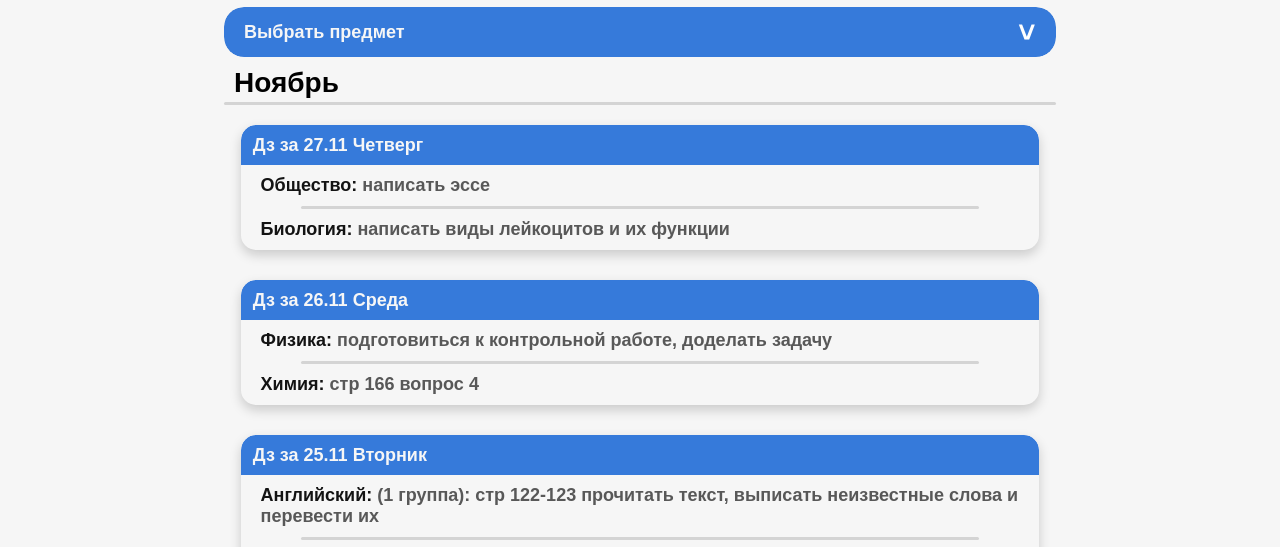
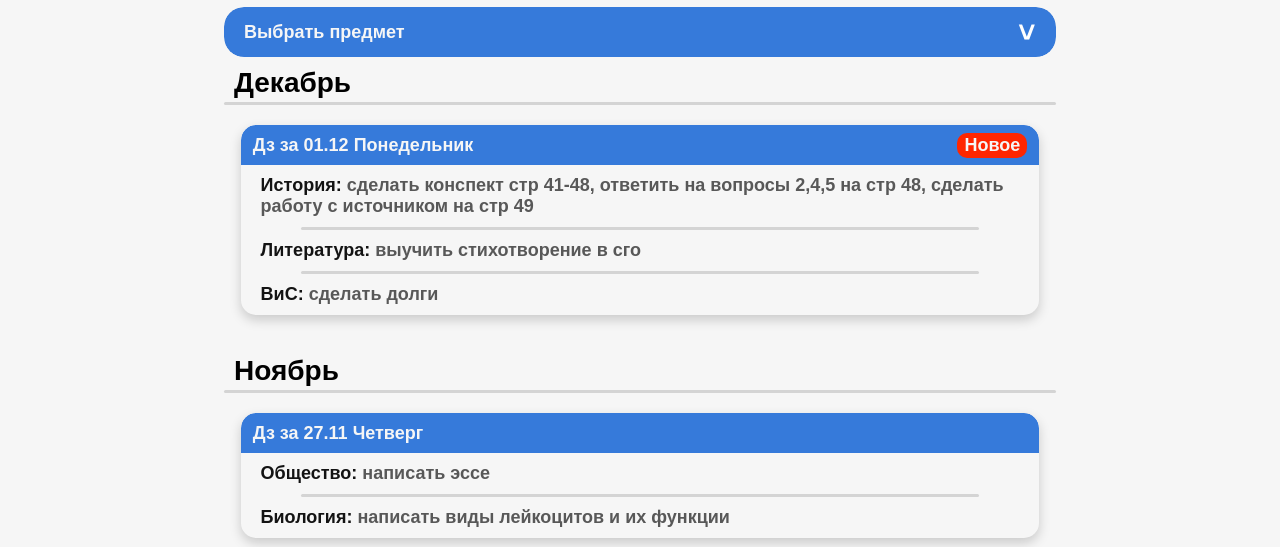
Before and after one commit to 9Aclass/web, a plain HTML site: page dz.html in a window 1280 px wide. Shown: the part 191-738 px from the top of the page. Drawn offline with Linux system fonts and the light colour scheme.

Commit message:
Update dz.html

```diff
--- a/dz.html
+++ b/dz.html
@@ -67,7 +67,7 @@
                             <button class="monthButton"><a href="#sent">Сентябрь</a></button>
                             <button class="monthButton"><a href="#okt">Октябрь</a></button>
                             <button class="monthButton"><a href="#noya">Ноябрь</a></button>
-                            <button class="monthButtonDis">Декабрь</button>
+                            <button class="monthButton"><a href="#deck">Декабрь</a></button>
                             <button class="monthButtonDis">Январь</button>
                         </div>
                         <div class="stroke2">
@@ -1065,6 +1065,8 @@
                         </div>
 
                         <div id="istorDzInner2" class="innerBlock innerBlockDz">
+                            <div class="subject"><span>Понедельник 01.12: </span> сделать конспект стр 41-48, ответить на вопросы 2,4,5 на стр 48, сделать работу с источником на стр 49</div>
+                            <div class="lineInBlock"></div>
                             <div class="subject"><span>Вторник 25.11: </span> СГО</div>
                             <div class="lineInBlock"></div>
                             <div class="subject"><span>Понедельник 24.11: </span> прочитать 2 параграф, сравнить социально-экономическую политику Александра 1 и Николая 1</div>
@@ -1084,6 +1086,8 @@
                         </div>
 
                         <div id="litrDzInner2" class="innerBlock innerBlockDz">
+                            <div class="subject"><span>Понедельник 01.12: </span> выучить стихотворение в сго</div>
+                            <div class="lineInBlock"></div>
                             <div class="subject"><span>Четверг 13.11: </span> выучить одно из трех стихотворений на выбор, сделать анализ стихотворения <br> 1)К. Батюшков-Есть наслаждение и в дикости лесов <br>2)Е. Баратынский-весна, весна, как воздух чист <br>3)П. Вяземский-тройка мчится, тройка скачет</div>
                             <div class="lineInBlock"></div>
                             <div class="subject"><span>Понедельник 10.11: </span> сочинение на тему «В каких ситуациях человек чувствует себя одиноко в обществе»</div>
@@ -1183,11 +1187,42 @@
                         </div>
 
                         <div id="visDzInner2" class="innerBlock innerBlockDz">
-                             <div class="subject"><span>Понедельник 10.11: </span> (фото в группе)</div>
-                        </div>
-                    </div>
-                </div>
-            </div>
+                            <div class="subject"><span>Понедельник 01.12: </span> сделать долги</div>
+                            <div class="lineInBlock"></div>
+                            <div class="subject"><span>Понедельник 10.11: </span> (фото в группе)</div>
+                        </div>
+                    </div>
+                </div>
+            </div>
+
+            <div class="monthZag" id="deck">
+                <div class="monthZagTxt">Декабрь</div>
+                <div class="line"></div>
+            </div>
+
+            <div class="blocks">
+
+            <!-- Блок -->
+            <div class="block">
+                <div class="heading">
+                    <div class="heading1">Дз за 01.12 Понедельник <div class="new">Новое</div></div>
+                    <div class="heading2"></div>
+                </div>
+
+                <div class="innerBlock">
+                    <div class="subject"><span>История: </span> сделать конспект стр 41-48, ответить на вопросы 2,4,5 на стр 48, сделать работу с источником на стр 49</div>
+                    <div class="lineInBlock"></div>
+
+                    <div class="subject"><span>Литература:</span> выучить стихотворение в сго</div>
+                    <div class="lineInBlock"></div>
+
+                    <div class="subject"><span>ВиС:</span> сделать долги</div>
+                </div>
+            </div>
+            <!-- Конец блока -->
+
+            </div>
+
             <div class="monthZag" id="noya">
                 <div class="monthZagTxt">Ноябрь</div>
                 <div class="line"></div>
```
